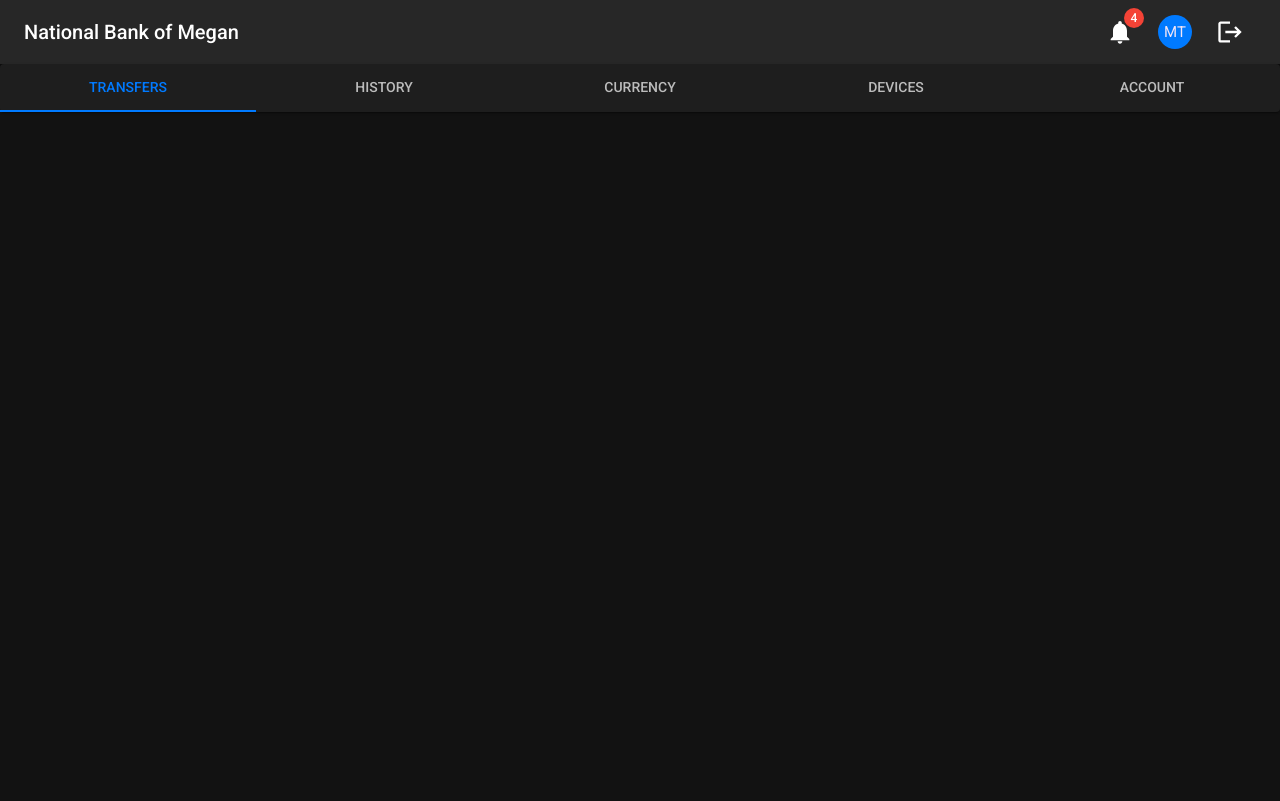
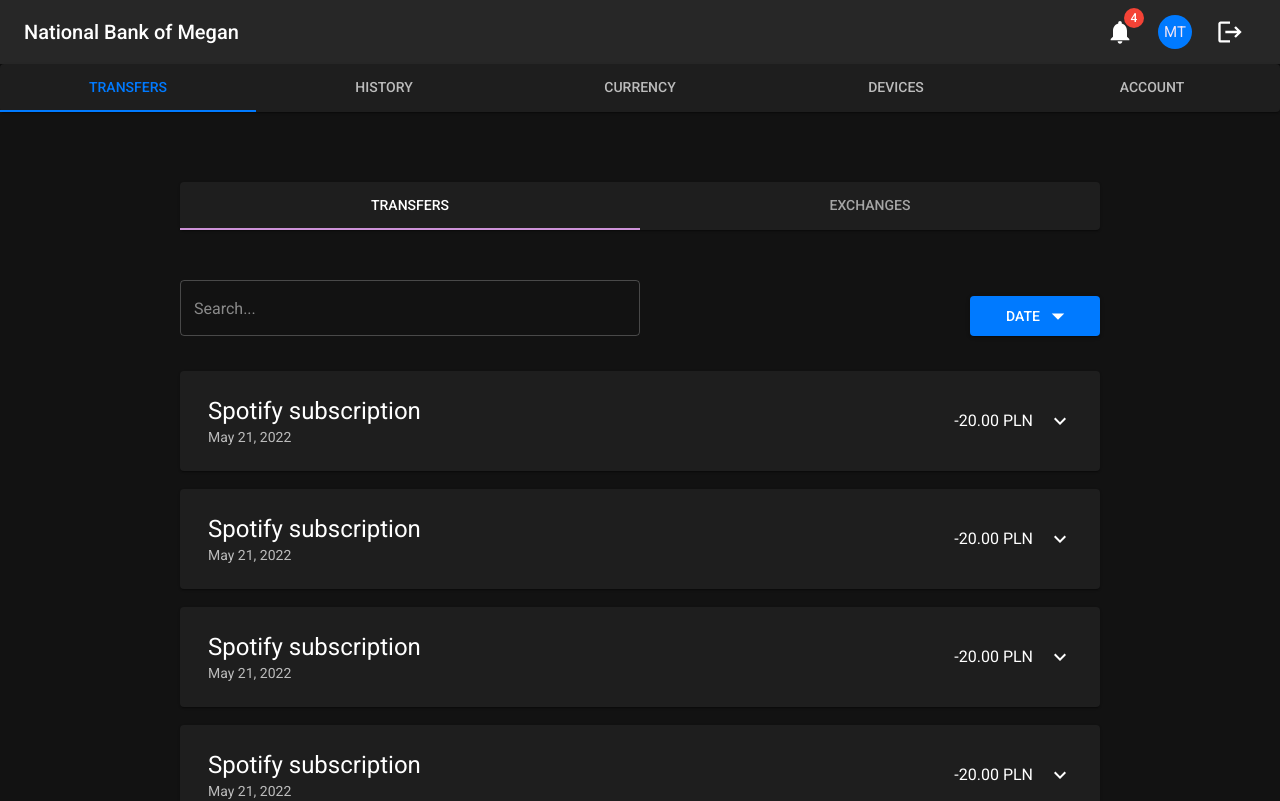
Before and after one commit to National-Bank-of-Megan/secure-bank-web-client, a React (Create React App) app: page /history in a window 1280 px wide. Shown: the top 801 px of the page. Built offline with nearby package versions, Linux system fonts and the light colour scheme.

Commit message:
History static page

```diff
--- a/src/App.tsx
+++ b/src/App.tsx
@@ -8,6 +8,7 @@
 import TransferPage from "./pages/TransfersPage";
 import { CurrencyExchange } from "@mui/icons-material";
 import CurrencyExchangePage from "./pages/CurrencyExchangePage";
+import HistoryPage from "./pages/HistoryPage";
 
 function App() {
   return (
@@ -18,6 +19,7 @@
             <Route path="/" element={<MainPage />} />
             <Route path="/transfers" element={<TransferPage />} />
             <Route path="/exchange" element={<CurrencyExchangePage/>}/>
+            <Route path="/history" element={<HistoryPage />} />
           </Routes>
         </LayoutAuthenticated>
       </CssBaseline>
--- a/src/components/layout/Layout.tsx
+++ b/src/components/layout/Layout.tsx
@@ -8,7 +8,6 @@
             <Navbar/>
             <main
              style={{
-                height: "100vh",
                 padding: '70px 200px'
               }}
             >
--- a/src/components/layout/LayoutAuthenticated.tsx
+++ b/src/components/layout/LayoutAuthenticated.tsx
@@ -5,7 +5,6 @@
       <NavbarAuthenticated />
       <main
         style={{
-          height: "100vh",
           padding: '70px 180px'
         }}
       >
--- /dev/null
+++ b/src/components/transfers/TransactionDetailed.tsx
@@ -0,0 +1,111 @@
+import {
+  Accordion,
+  AccordionDetails,
+  AccordionSummary,
+  Box,
+  Divider,
+  Typography,
+} from "@mui/material";
+import ExpandMoreIcon from "@mui/icons-material/ExpandMore";
+
+const TransactionDetailed = () => {
+  return (
+    <Accordion
+      disableGutters
+      sx={{
+        padding: "12px",
+        borderRadius: "4px",
+
+        "&:before": {
+          display: "none",
+        },
+      }}
+    >
+      <AccordionSummary expandIcon={<ExpandMoreIcon />}>
+        <Box
+          sx={{
+            display: "flex",
+            justifyContent: "space-between",
+            width: "100%",
+          }}
+        >
+          <Box>
+            <Typography variant="h5">Spotify subscription</Typography>
+            <Typography variant="body2" color="text.secondary">
+              May 21, 2022
+            </Typography>
+          </Box>
+          <Box
+            sx={{
+              alignSelf: "center",
+              marginRight: "15px",
+            }}
+          >
+            <Typography variant="body1" color="text.primary">
+              -20.00 PLN
+            </Typography>
+          </Box>
+        </Box>
+      </AccordionSummary>
+      <AccordionDetails>
+        <Divider />
+        <Box
+          sx={{
+            marginTop: "20px",
+            display: "flex",
+            justifyContent: "space-between",
+          }}
+        >
+          <Box
+            sx={{
+              display: "flex",
+              flexDirection: "column",
+              rowGap: "20px"
+            }}
+          >
+            <Typography>
+              Status
+            </Typography>
+            <Typography>
+              Amount
+            </Typography>
+            <Typography>
+              Receiver
+            </Typography>
+            <Typography>
+              Date
+            </Typography>
+            <Typography>
+              Balance after transfer
+            </Typography>
+          </Box>
+          <Box sx={{
+
+              display: "flex",
+              flexDirection: "column",
+              alignItems: "flex-end",
+              rowGap: "20px"
+            }}>
+            <Typography>
+              Completed
+            </Typography>
+            <Typography>
+              -PLN 54.87
+            </Typography>
+            <Typography>
+            14 1234 5678 1234 4567
+            </Typography>
+            <Typography>
+            May 21, 2022
+            </Typography>
+            <Typography>
+            PLN 1090.67
+            </Typography>
+          </Box>
+        </Box>
+      </AccordionDetails>
+    </Accordion>
+  );
+};
+
+export default TransactionDetailed;
--- /dev/null
+++ b/src/pages/HistoryPage.tsx
@@ -0,0 +1,79 @@
+import { ArrowDropDown, Search } from "@mui/icons-material";
+import {
+    Button,
+  FormControl,
+  IconButton,
+  InputAdornment,
+  InputLabel,
+  OutlinedInput,
+  Paper,
+  Tab,
+  Tabs,
+} from "@mui/material";
+import { Box, Typography } from "@mui/material";
+import React, { useState } from "react";
+import TransactionDetailed from "../components/transfers/TransactionDetailed";
+
+const HistoryPage = () => {
+  const [value, setValue] = useState(0);
+
+  const handleChange = (event: React.SyntheticEvent, newValue: number) => {
+    setValue(newValue);
+  };
+
+  return (
+    <>
+      <Paper sx={{ bgcolor: "background.paper" }}>
+        <Tabs
+          value={value}
+          onChange={handleChange}
+          variant="fullWidth"
+          indicatorColor="secondary"
+          textColor="inherit"
+        >
+          <Tab label="Transfers" />
+          <Tab label="Exchanges" />
+        </Tabs>
+      </Paper>
+
+      <Box
+        sx={{
+          display: "flex",
+          margin: "50px 0 35px 0",
+          justifyContent: "space-between",
+          alignItems: "flex-end",
+        }}
+      >
+        <FormControl
+          variant="outlined"
+          sx={{
+            width: "50%",
+          }}
+        >
+          <OutlinedInput placeholder="Search..." />
+        </FormControl>
+        <Button variant="contained" endIcon={<ArrowDropDown sx={{ transform: 'scale(1.5)' }}/>} sx={{
+            width: "130px",
+            height: "40px"
+        }}>
+            Date
+        </Button>
+      </Box>
+      <Box
+        sx={{
+          display: "flex",
+          flexDirection: "column",
+          rowGap: "18px"
+        }}
+      >
+        <TransactionDetailed />
+        <TransactionDetailed />
+        <TransactionDetailed />
+        <TransactionDetailed />
+        <TransactionDetailed />
+      </Box>
+    </>
+  );
+};
+
+export default HistoryPage;
```
